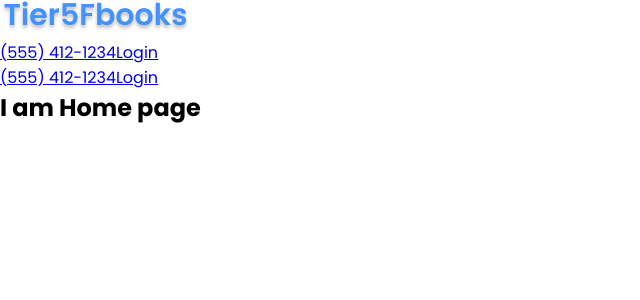
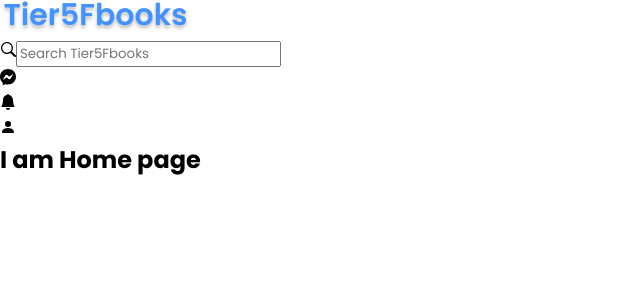
Before and after one commit to ImranHossain5722/tier5-fbooks, a React (Create React App) app: page / in a window 1280 px wide. Shown: the top 300 px of the page, without its empty margins (0-640 px from the left). Built offline with nearby package versions, Linux system fonts and the light colour scheme.

Commit message:
now header section build done

```diff
--- a/src/App.css
+++ b/src/App.css
@@ -1,4 +1,5 @@
 *{
 margin: 0;
 font-family:'Poppins', sans-serif
+
 }
--- a/src/Components/HeaderSection/NavBar.js
+++ b/src/Components/HeaderSection/NavBar.js
@@ -1,5 +1,11 @@
 import React from 'react';
 import logo from '../../Assets/Images/Tier5Fbooks.png'
+import { GoSearch } from 'react-icons/go';
+import { BsPersonFill} from 'react-icons/bs';
+import { BsMessenger} from 'react-icons/bs';
+// import { IoNotifications} from 'react-icons/Io';
+import { BsFillBellFill} from 'react-icons/bs';
+
 
 const NavBar = () => {
     return (
@@ -12,14 +18,26 @@ const NavBar = () => {
             <img src={logo} class="mr-3 h-6 sm:h-9" alt="Logo" />
 
         </a>
-        <div class="flex items-center">
-            <a href="tel:5541251234" class="mr-6 text-sm font-medium text-gray-500 dark:text-white hover:underline">(555) 412-1234</a>
-            <a href="#" class="text-sm font-medium text-blue-600 dark:text-blue-500 hover:underline">Login</a>
+        <div className="flex items-center bg-gray-100  lg:w-1/2 rounded-2xl py-2 hover:bg-gray-200 " >
+            <GoSearch className='ml-[20px] text-sm text-gray-500' />
+            <input className='searchbar bg-[#80808000] text-black font-sembold pl-1 focus:outline-none '
+            placeholder='Search Tier5Fbooks '/>
+
         </div>
 
-        <div class="flex place-items-end">
-            <a href="tel:5541251234" class="mr-6 text-sm font-medium text-gray-500 dark:text-white hover:underline">(555) 412-1234</a>
-            <a href="#" class="text-sm font-medium text-blue-600 dark:text-blue-500 hover:underline">Login</a>
+        <div class="flex place-items-end gap-3 ">
+        <div className="topbarIconItem bg-gray-200 hover:bg-gray-300 p-2 rounded-full">
+            <BsMessenger className=' text-lg ' />
+
+          </div>
+        <div className="topbarIconItem bg-gray-200 hover:bg-gray-300 p-2 rounded-full">
+            <BsFillBellFill />
+
+          </div>
+        <div className="topbarIconItem bg-gray-200 hover:bg-gray-300 p-2 rounded-full">
+            <BsPersonFill />
+
+          </div>
         </div>
 
     </div>
```
